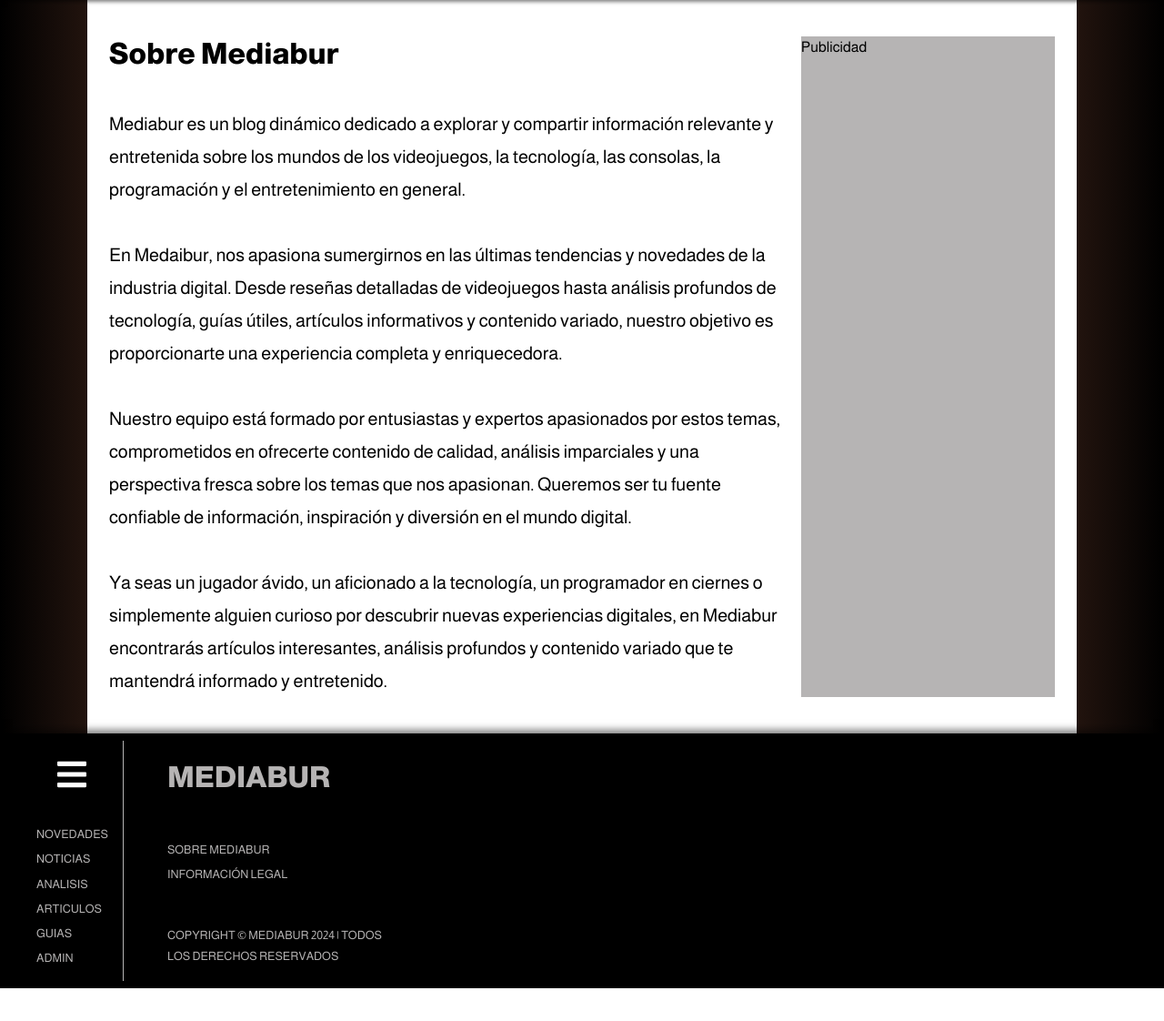
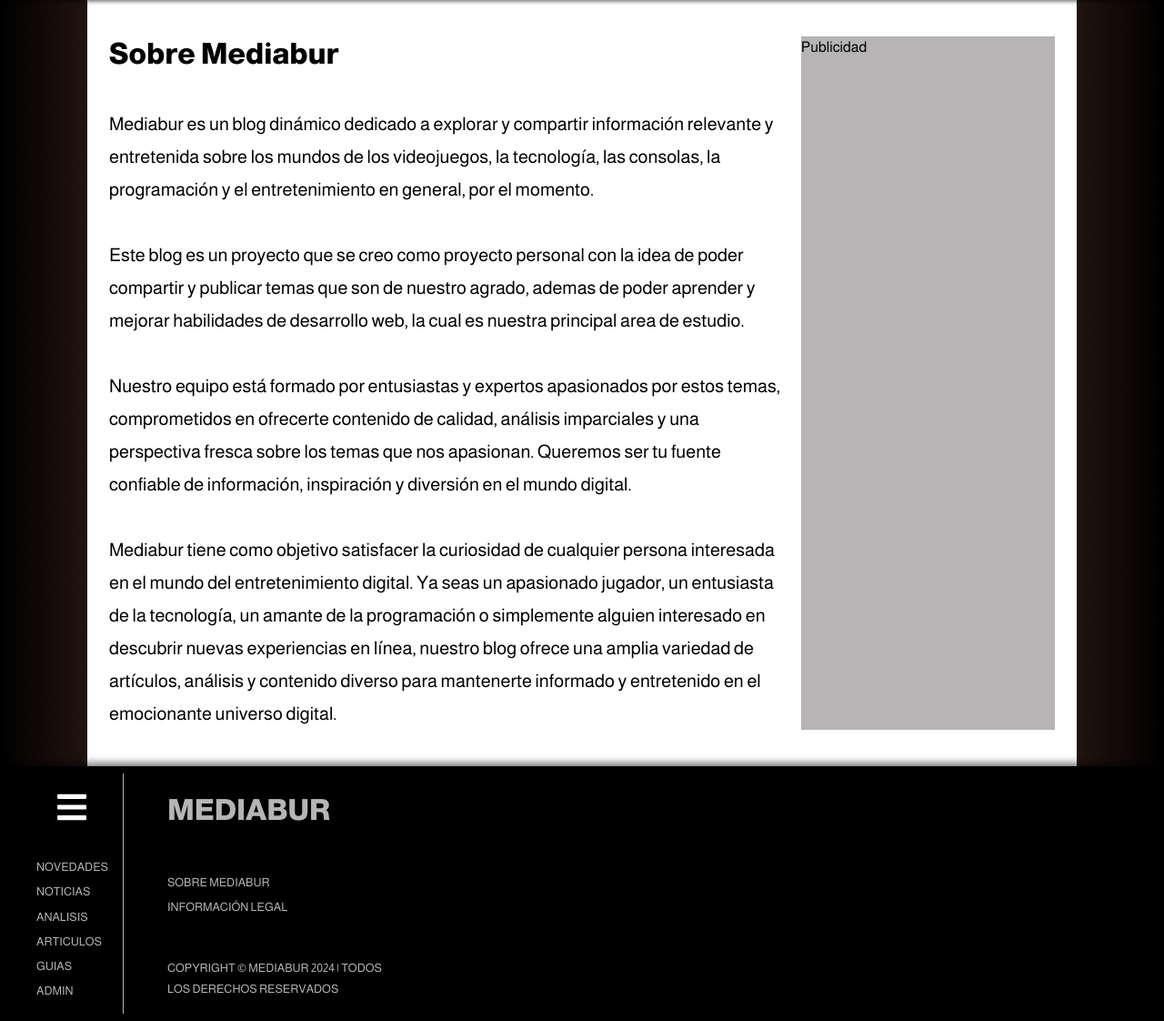
Before and after one commit to ivan-burgio/mediabur, a PHP site: page /sobremediabur in a window 1280 px wide. Shown: the part 208-1330 px from the top of the page at 91% size. Before the commit the page ends 1294 px from the top, so only its background shows below. Run offline with PHP 8.4, Linux system fonts and the light colour scheme; some libraries are stand-ins or nearby versions.

Commit message:
mejora de redaccion de sobre mediabur

```diff
--- a/views/pages/sobre.php
+++ b/views/pages/sobre.php
@@ -3,13 +3,13 @@
         <h1><?php echo $titulo; ?></h1>
 
         <p class="fs-1">
-            Mediabur es un blog dinámico dedicado a explorar y compartir información relevante y entretenida sobre los mundos de los videojuegos, la tecnología, las consolas, la programación y el entretenimiento en general. <br><br>
+            Mediabur es un blog dinámico dedicado a explorar y compartir información relevante y entretenida sobre los mundos de los videojuegos, la tecnología, las consolas, la programación y el entretenimiento en general, por el momento. <br><br>
 
-            En Medaibur, nos apasiona sumergirnos en las últimas tendencias y novedades de la industria digital. Desde reseñas detalladas de videojuegos hasta análisis profundos de tecnología, guías útiles, artículos informativos y contenido variado, nuestro objetivo es proporcionarte una experiencia completa y enriquecedora. <br><br>
+            Este blog es un proyecto que se creo como proyecto personal con la idea de poder compartir y publicar temas que son de nuestro agrado, ademas de poder aprender y mejorar habilidades de desarrollo web, la cual es nuestra principal area de estudio. <br><br>
 
             Nuestro equipo está formado por entusiastas y expertos apasionados por estos temas, comprometidos en ofrecerte contenido de calidad, análisis imparciales y una perspectiva fresca sobre los temas que nos apasionan. Queremos ser tu fuente confiable de información, inspiración y diversión en el mundo digital. <br><br>
 
-            Ya seas un jugador ávido, un aficionado a la tecnología, un programador en ciernes o simplemente alguien curioso por descubrir nuevas experiencias digitales, en Mediabur encontrarás artículos interesantes, análisis profundos y contenido variado que te mantendrá informado y entretenido.
+            Mediabur tiene como objetivo satisfacer la curiosidad de cualquier persona interesada en el mundo del entretenimiento digital. Ya seas un apasionado jugador, un entusiasta de la tecnología, un amante de la programación o simplemente alguien interesado en descubrir nuevas experiencias en línea, nuestro blog ofrece una amplia variedad de artículos, análisis y contenido diverso para mantenerte informado y entretenido en el emocionante universo digital.
         </p>
     </div>
 
```
